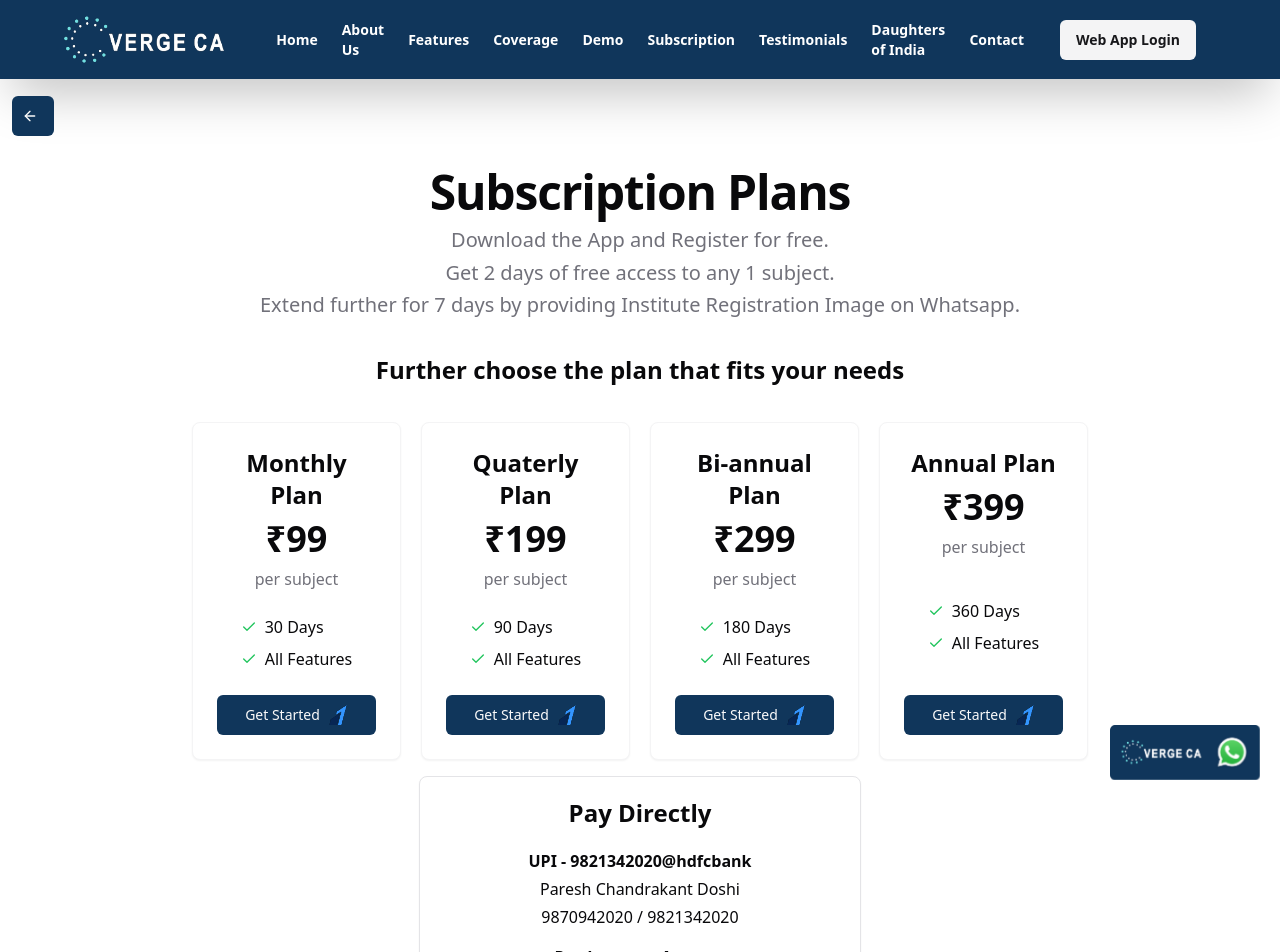
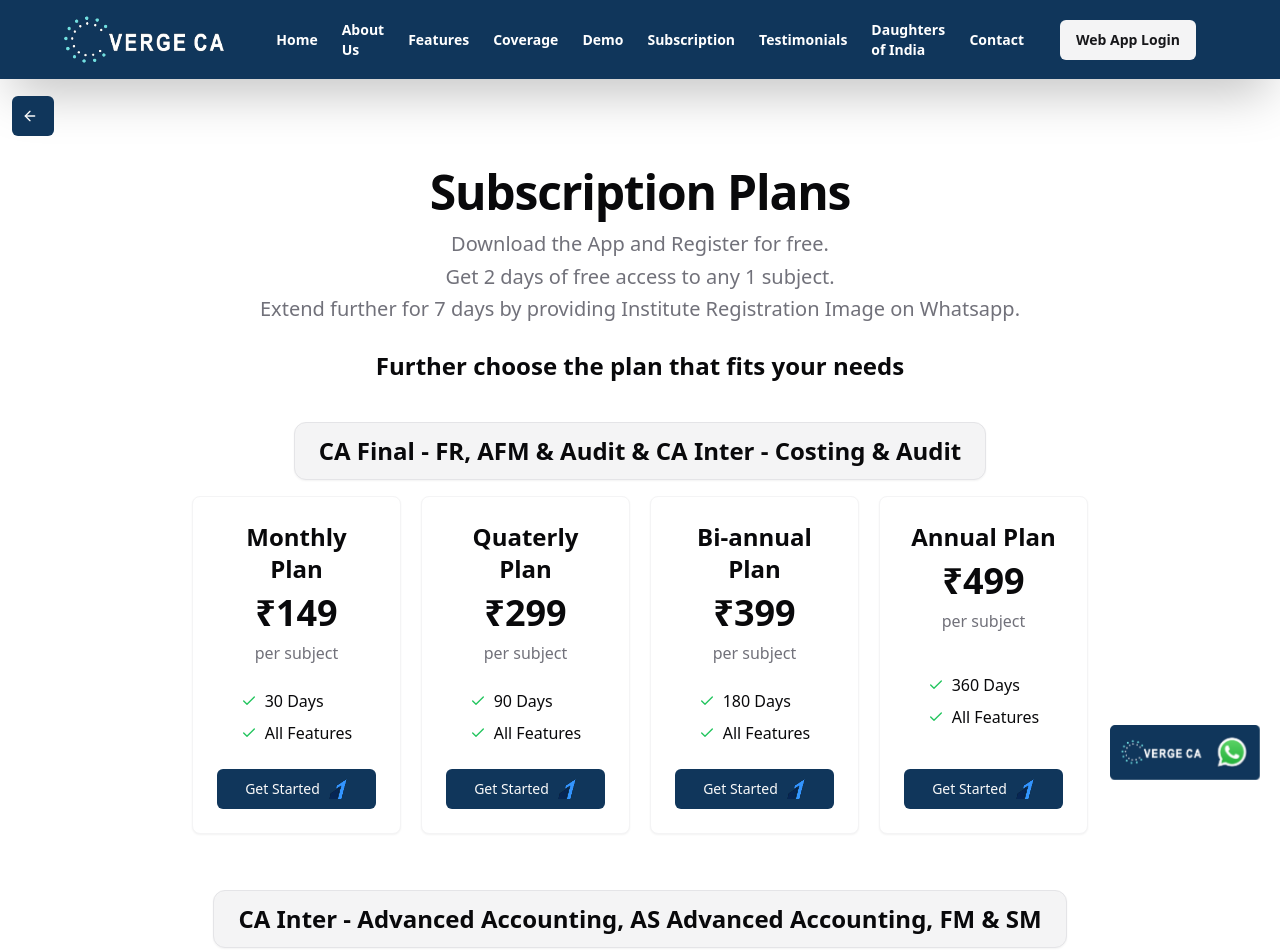
Before and after one commit to HardikShah563/vergeca-new, a Next.js app: page /subscription in a window 1280 px wide. Shown: the top 952 px of the page. Built offline with nearby package versions, Linux system fonts and the light colour scheme.

Commit message:
updating pricing

```diff
--- a/components/sections/demo.tsx
+++ b/components/sections/demo.tsx
@@ -44,7 +44,7 @@ export function Demo() {
 
                     <p className="paragraph">
                         The app is available in the form of Web App. <br />
-                        View App Introduction and Screenshots of the Application.
+                        View Web App Introduction and Screenshots of the Web App.
                     </p>
 
                     <ArrowButton
--- a/components/sections/pricing.tsx
+++ b/components/sections/pricing.tsx
@@ -5,7 +5,7 @@ import Link from "next/link";
 // importing shadcn components
 import { Button } from "@/components/ui/button";
 import { Card } from "@/components/ui/card";
-import { pricing } from "@/lib/data";
+import { pricingCAFinal, pricingCAInter } from "@/lib/data";
 
 // importing images
 import pricingImg from "@/public/images/pricing.png";
@@ -75,32 +75,36 @@ export function Pricing() {
         <>
             <section id={"pricing"} className={"px-[5vw] md:px-[10vw] py-20 md:py-28 lg:py-32"}>
                 <div className="container px-4 md:px-6">
-                    <div className="flex flex-col items-center justify-center space-y-4 text-center">
-                        <div className="space-y-2">
+                    <div className="flex flex-col items-center justify-center space-y-6 text-center">
+                        <div className="space-y-3">
                             <h1 className="heading">
                                 Subscription Plans
                             </h1>
-                            {/* <p className="max-w-[900px] text-muted-foreground md:text-xl/relaxed lg:text-base/relaxed xl:text-xl/relaxed">
-                                Choose the plan that fits your needs.
-                            </p> */}
-                            <p className="max-w-[900px] text-muted-foreground md:text-xl/relaxed lg:text-base/relaxed xl:text-xl/relaxed">
+                            <div className="max-w-[900px] text-muted-foreground md:text-xl/relaxed lg:text-base/relaxed xl:text-xl/relaxed">
+                                <p>
                                     Download the App and Register for free.
                                     <br />
                                     Get 2 days of free access to any 1 subject.
                                     <br />
                                     Extend further for 7 days by providing Institute Registration Image on Whatsapp.
-                                <br />
-                                <br />
-                                <h1 className="text-2xl font-bold mb-5 text-foreground">
-                                    Further choose the plan that fits your needs
-                                </h1>
                                 </p>
                             </div>
+                            <h2 className="text-2xl font-bold pt-3 text-foreground">
+                                Further choose the plan that fits your needs
+                            </h2>
+                        </div>
 
+                        {/* CA Final Section */}
+                        <div className="w-full flex flex-col items-center space-y-4 pt-4">
+                            <div className="bg-muted border border-border px-6 py-3 rounded-xl shadow-sm">
+                                <h3 className="text-xl md:text-2xl font-bold text-foreground text-center">
+                                    CA Final - FR, AFM &amp; Audit &amp; CA Inter - Costing &amp; Audit
+                                </h3>
+                            </div>
                             <div className="w-full md:w-[90vw] lg:w-[70vw] grid grid-cols-1 sm:grid-cols-2 lg:grid-cols-4 gap-5">
-                            {pricing.map((pricingCard) => (
+                                {pricingCAFinal.map((pricingCard) => (
                                     <PricingCard
-                                    key={pricingCard.name}
+                                        key={`final-${pricingCard.name}`}
                                         name={pricingCard.name}
                                         cost={pricingCard.cost}
                                         costDivision={pricingCard.costDivision}
@@ -109,6 +113,29 @@ export function Pricing() {
                                         features={pricingCard.features}
                                     />
                                 ))}
+                            </div>
+                        </div>
+
+                        {/* CA Inter Section */}
+                        <div className="w-full flex flex-col items-center space-y-4 pt-8">
+                            <div className="bg-muted border border-border px-6 py-3 rounded-xl shadow-sm">
+                                <h3 className="text-xl md:text-2xl font-bold text-foreground text-center">
+                                    CA Inter - Advanced Accounting, AS Advanced Accounting, FM &amp; SM
+                                </h3>
+                            </div>
+                            <div className="w-full md:w-[90vw] lg:w-[70vw] grid grid-cols-1 sm:grid-cols-2 lg:grid-cols-4 gap-5">
+                                {pricingCAInter.map((pricingCard) => (
+                                    <PricingCard
+                                        key={`inter-${pricingCard.name}`}
+                                        name={pricingCard.name}
+                                        cost={pricingCard.cost}
+                                        costDivision={pricingCard.costDivision}
+                                        duration={pricingCard.duration}
+                                        userCount={pricingCard.userCount}
+                                        features={pricingCard.features}
+                                    />
+                                ))}
+                            </div>
                         </div>
 
                         <div className="space-y-5">
--- a/lib/data.tsx
+++ b/lib/data.tsx
@@ -289,7 +289,42 @@ export const testimonials = [
     },
 ];
 
-export const pricing = [
+export const pricingCAFinal = [
+    {
+        "name": "Monthly Plan",
+        "cost": 149,
+        "costDivision": "per subject",
+        "duration": 30,
+        "userCount": 1,
+        "features": ["30 Days", "All Features"],
+    },
+    {
+        "name": "Quaterly Plan",
+        "cost": 299,
+        "costDivision": "per subject",
+        "duration": 90,
+        "userCount": 1,
+        "features": ["90 Days", "All Features"],
+    },
+    {
+        "name": "Bi-annual Plan",
+        "cost": 399,
+        "costDivision": "per subject",
+        "duration": 180,
+        "userCount": 1,
+        "features": ["180 Days", "All Features"],
+    },
+    {
+        "name": "Annual Plan",
+        "cost": 499,
+        "costDivision": "per subject",
+        "duration": 360,
+        "userCount": 1,
+        "features": ["360 Days", "All Features"],
+    },
+];
+
+export const pricingCAInter = [
     {
         "name": "Monthly Plan",
         "cost": 99,
@@ -323,6 +358,8 @@ export const pricing = [
         "features": ["360 Days", "All Features"],
     },
 ];
+
+export const pricing = pricingCAInter;
 
 export const faq = [
     {
```
Also changed, not shown: public/images/demo3.png, public/images/demo4.png. Lines whose indentation alone changed are shown as unchanged.
